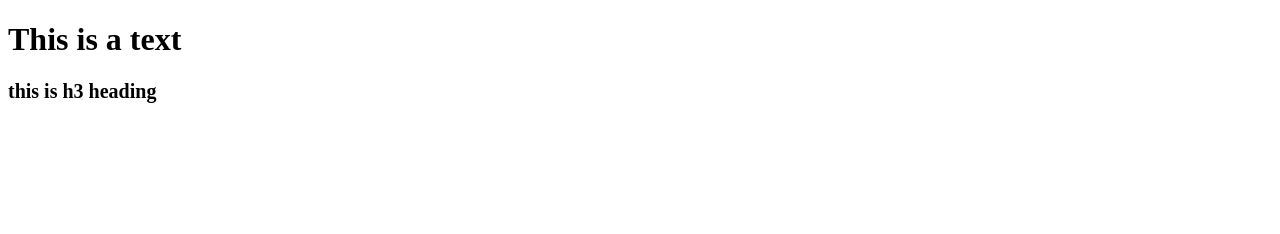
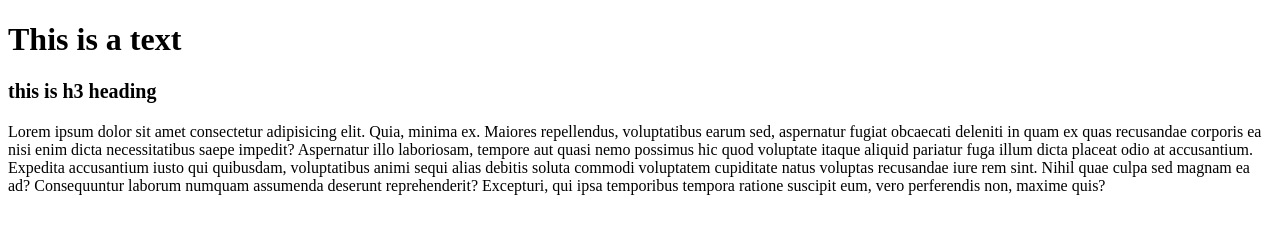
Before and after one commit to Salikur6/git-page, a plain HTML site: page index.html in a window 1280 px wide. Drawn offline with Linux system fonts and the light colour scheme.

Commit message:
paregraph added

```diff
--- a/index.html
+++ b/index.html
@@ -21,6 +21,9 @@
 
     <h3>this is h3 heading</h3>
 
+    <p>Lorem ipsum dolor sit amet consectetur adipisicing elit. Quia, minima ex. Maiores repellendus, voluptatibus earum sed, aspernatur fugiat obcaecati deleniti in quam ex quas recusandae corporis ea nisi enim dicta necessitatibus saepe impedit? Aspernatur
+        illo laboriosam, tempore aut quasi nemo possimus hic quod voluptate itaque aliquid pariatur fuga illum dicta placeat odio at accusantium. Expedita accusantium iusto qui quibusdam, voluptatibus animi sequi alias debitis soluta commodi voluptatem
+        cupiditate natus voluptas recusandae iure rem sint. Nihil quae culpa sed magnam ea ad? Consequuntur laborum numquam assumenda deserunt reprehenderit? Excepturi, qui ipsa temporibus tempora ratione suscipit eum, vero perferendis non, maxime quis?</p>
 
 
 
```
